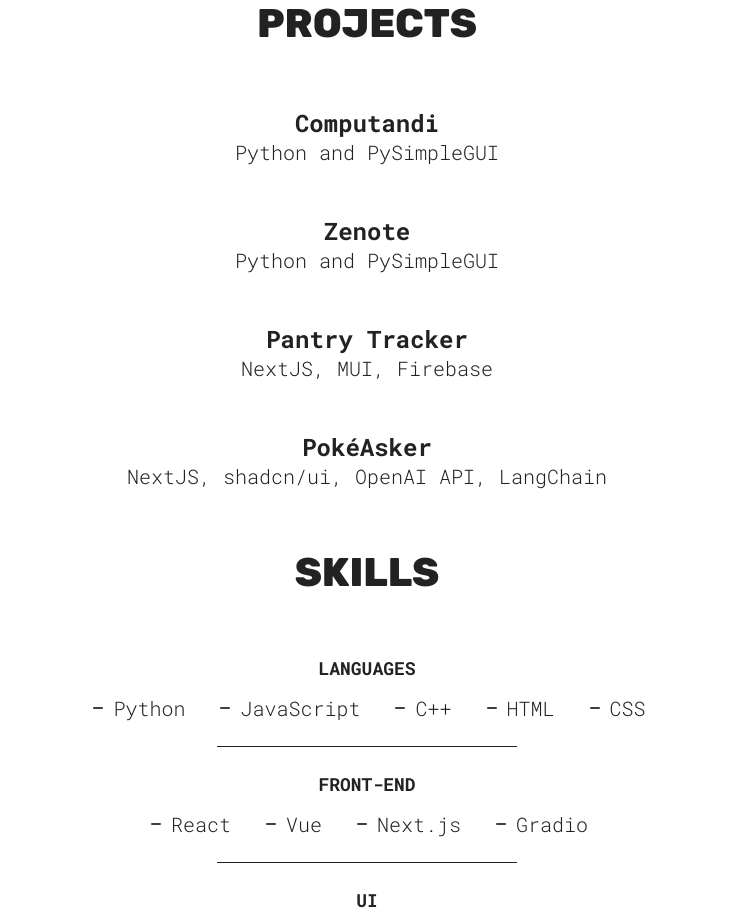
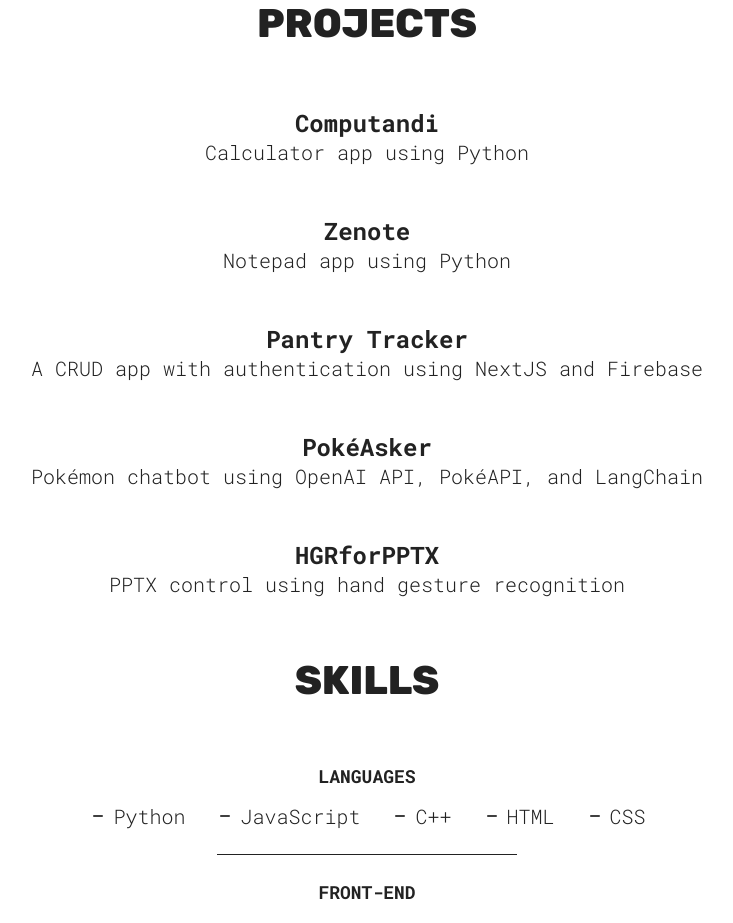
Before and after one commit to 29yabuki/personal-website, a React (Vite) app: page / in a window 1280 px wide. Shown: the part 860-1783 px from the top of the page, without its empty margins (273-1006 px from the left). Built offline with nearby package versions, Linux system fonts and the light colour scheme.

Commit message:
Added projects and changed details to existing ones

```diff
--- a/src/components/projects/projects.jsx
+++ b/src/components/projects/projects.jsx
@@ -11,22 +11,27 @@
         <ProjectCard
             link="https://github.com/29yabuki/Computandi"
             h3="Computandi"
-            p="Python and PySimpleGUI"
+            p="Calculator app using Python"
         />
         <ProjectCard
             link="https://github.com/29yabuki/Zenote"
             h3="Zenote"
-            p="Python and PySimpleGUI"
+            p="Notepad app using Python"
         />
         <ProjectCard
             link="https://pantry-tracker-pi-neon.vercel.app/"
             h3="Pantry Tracker"
-            p="NextJS, MUI, Firebase"
+            p="A CRUD app with authentication using NextJS and Firebase"
         />
         <ProjectCard
             link="https://poke-asker.vercel.app/"
             h3="PokéAsker"
-            p="NextJS, shadcn/ui, OpenAI API, LangChain"
+            p=" Pokémon chatbot using OpenAI API, PokéAPI, and LangChain"
+        />
+        <ProjectCard
+            link="https://github.com/29yabuki/HGRforPPTX"
+            h3="HGRforPPTX"
+            p="PPTX control using hand gesture recognition"
         />
       </div>
     </section>
```
